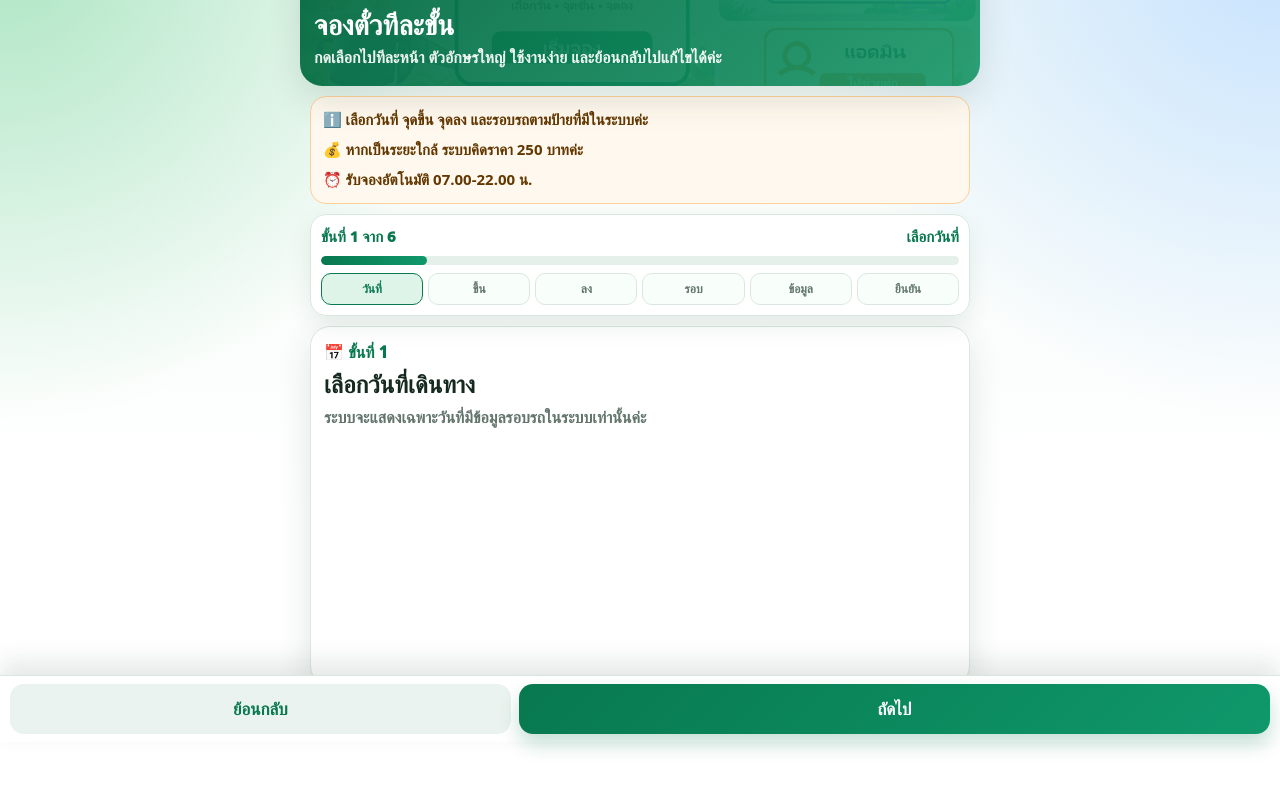
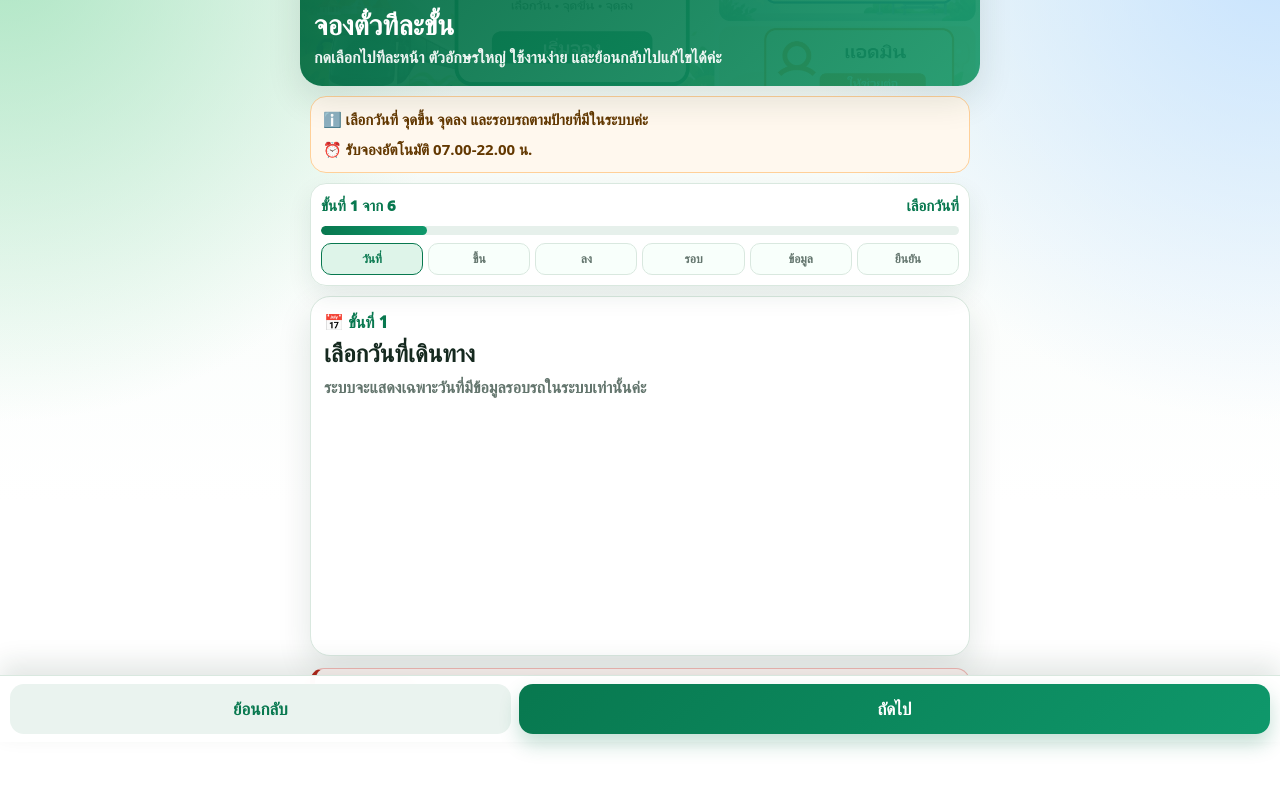
Before and after one commit to konpong2006-pixel/Bus, a website: page public/liff/index.html in a window 1280 px wide. Shown: the part 58-848 px from the top of the page. Drawn offline with Linux system fonts and the light colour scheme; no server answers.

Commit message:
Tidy LIFF notices

```diff
--- a/public/liff/index.html
+++ b/public/liff/index.html
@@ -332,11 +332,29 @@
     }
 
     .status {
-      min-height: 24px;
-      margin: 10px 4px;
+      display: none;
+      margin: 12px 0 4px;
+      padding: 12px 13px;
+      border: 1px solid #f2b8b5;
+      border-left: 5px solid var(--red);
+      border-radius: 14px;
+      background: #fff4f3;
       color: var(--red);
-      font-size: 15px;
+      font-size: 16px;
       font-weight: 850;
+      line-height: 1.45;
+      white-space: pre-line;
+    }
+
+    .status:not(:empty) {
+      display: block;
+    }
+
+    .status.ok {
+      border-color: #b7dfc4;
+      border-left-color: var(--green);
+      background: #f1fbf5;
+      color: var(--green);
     }
 
     .result {
@@ -480,7 +498,6 @@
 
     <section class="notice">
       <div>ℹ️ เลือกวันที่ จุดขึ้น จุดลง และรอบรถตามป้ายที่มีในระบบค่ะ</div>
-      <div>💰 หากเป็นระยะใกล้ ระบบคิดราคา 250 บาทค่ะ</div>
       <div>⏰ รับจองอัตโนมัติ 07.00-22.00 น.</div>
     </section>
 
@@ -623,7 +640,7 @@
 
     function setStatus(text, isError = true) {
       els.status.textContent = text || '';
-      els.status.style.color = isError ? '#b42318' : '#08784f';
+      els.status.classList.toggle('ok', Boolean(text) && !isError);
     }
 
     async function api(path, init) {
@@ -855,7 +872,7 @@
         await initLiff(config.liffId);
         if (!config.bookingOpenByTime) {
           showBookingClosedModal();
-          setStatus('⏰ ขณะนี้อยู่นอกเวลารับจองอัตโนมัติ 07.00-22.00 น. 🌅 กรุณารอเริ่มจองใหม่ตอนเช้าค่ะ ☎️ หากเร่งด่วนมาก โทร 092-774-4341 ได้ค่ะ ⚠️ แต่อาจไม่สะดวกรับสายในช่วงนอกเวลาทำการ');
+          setStatus('⏰ ตอนนี้อยู่นอกเวลารับจองอัตโนมัติ\nรับจอง 07.00-22.00 น. กรุณาเริ่มจองใหม่ตอนเช้าค่ะ\n☎️ เร่งด่วนมาก โทร 092-774-4341 ได้ค่ะ\n⚠️ แอดมินอาจไม่สะดวกรับสายนอกเวลา');
         }
 
         const data = await api('/api/liff/options');
--- a/src/server.js
+++ b/src/server.js
@@ -919,7 +919,6 @@ function webBookingOnlyPrompt() {
 ระบบจะพาเลือกวันที่ จุดขึ้น จุดลง รอบรถ และกรอกข้อมูลทีละขั้นตอน
 
 ℹ️ เลือกวันที่ จุดขึ้น จุดลง และรอบรถตามป้ายที่มีในระบบค่ะ
-💰 หากเป็นระยะใกล้ ระบบคิดราคา 250 บาทค่ะ
 👤 หากต้องการให้แอดมินช่วยดูแล กด "ติดต่อแอดมิน" ได้เลยค่ะ`, [
     uriButton('จองผ่านเว็บ', liffBookingUrl()),
     button('ติดต่อแอดมิน', 'action=contact_admin')
@@ -931,7 +930,7 @@ async function start(userId) {
   return [
     {
       type: 'text',
-      text: 'สวัสดีค่ะ ยินดีต้อนรับสู่บัญชีทางการของรถร่วมวิศวกรเสนา 🚌\n\n🤖 นี่คือระบบตอบข้อความอัตโนมัตินะคะ\n\nระบบนี้ใช้สำหรับตรวจสอบรอบรถและจองตั๋วออนไลน์\n🚌 สาย 267 โคราช-ระยอง\n🚌 สาย 265 โคราช-ชลบุรี\n\nℹ️ เลือกวันที่ จุดขึ้น จุดลง และรอบรถตามป้ายที่มีในระบบค่ะ\n💰 หากเป็นระยะใกล้ ระบบคิดราคา 250 บาทค่ะ\n\n🎫 หากต้องการจองตั๋ว กรุณากดเมนู “จองตั๋วออนไลน์” ด้านล่างค่ะ\n\n👤 หากต้องการให้แอดมินช่วยดูแล กรุณากด “ติดต่อแอดมิน”\nหรือโทร 092-774-4341\n\n⏰ เวลาตอบแชทและรับจอง 07.00-22.00 น. ค่ะ'
+      text: 'สวัสดีค่ะ ยินดีต้อนรับสู่บัญชีทางการของรถร่วมวิศวกรเสนา 🚌\n\n🤖 นี่คือระบบตอบข้อความอัตโนมัตินะคะ\n\nระบบนี้ใช้สำหรับตรวจสอบรอบรถและจองตั๋วออนไลน์\n🚌 สาย 267 โคราช-ระยอง\n🚌 สาย 265 โคราช-ชลบุรี\n\nℹ️ เลือกวันที่ จุดขึ้น จุดลง และรอบรถตามป้ายที่มีในระบบค่ะ\n\n🎫 หากต้องการจองตั๋ว กรุณากดเมนู “จองตั๋วออนไลน์” ด้านล่างค่ะ\n\n👤 หากต้องการให้แอดมินช่วยดูแล กรุณากด “ติดต่อแอดมิน”\nหรือโทร 092-774-4341\n\n⏰ เวลาตอบแชทและรับจอง 07.00-22.00 น. ค่ะ'
     },
     webBookingOnlyPrompt()
   ];
@@ -1351,7 +1350,6 @@ async function pickupChoices(userId, page = 0) {
 👇 กดเลือกจุดขึ้นด้านล่างได้เลยค่ะ
 
 ℹ️ เลือกจุดขึ้นตามป้ายที่มีในระบบค่ะ
-💰 หากเป็นระยะใกล้ ระบบคิดราคา 250 บาทค่ะ
 
 จุดขึ้นที่เลือกได้:
 ${stopList}`, options);
```
